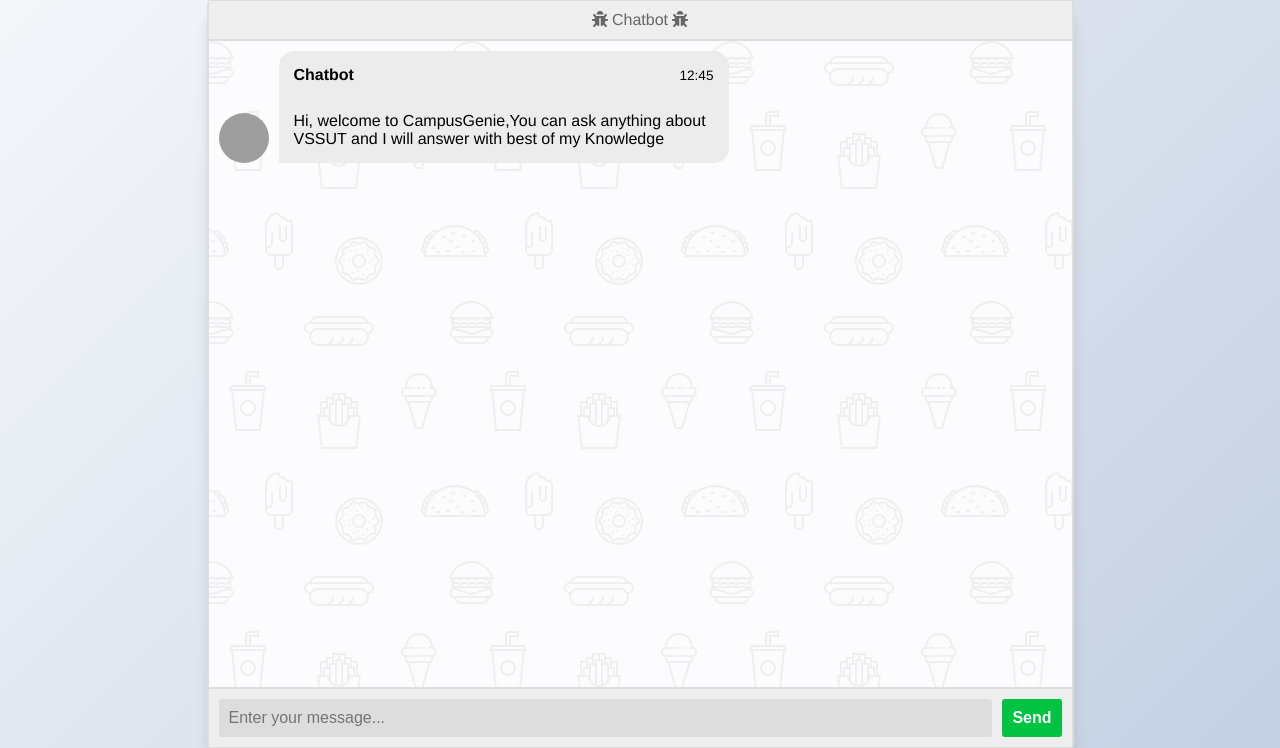
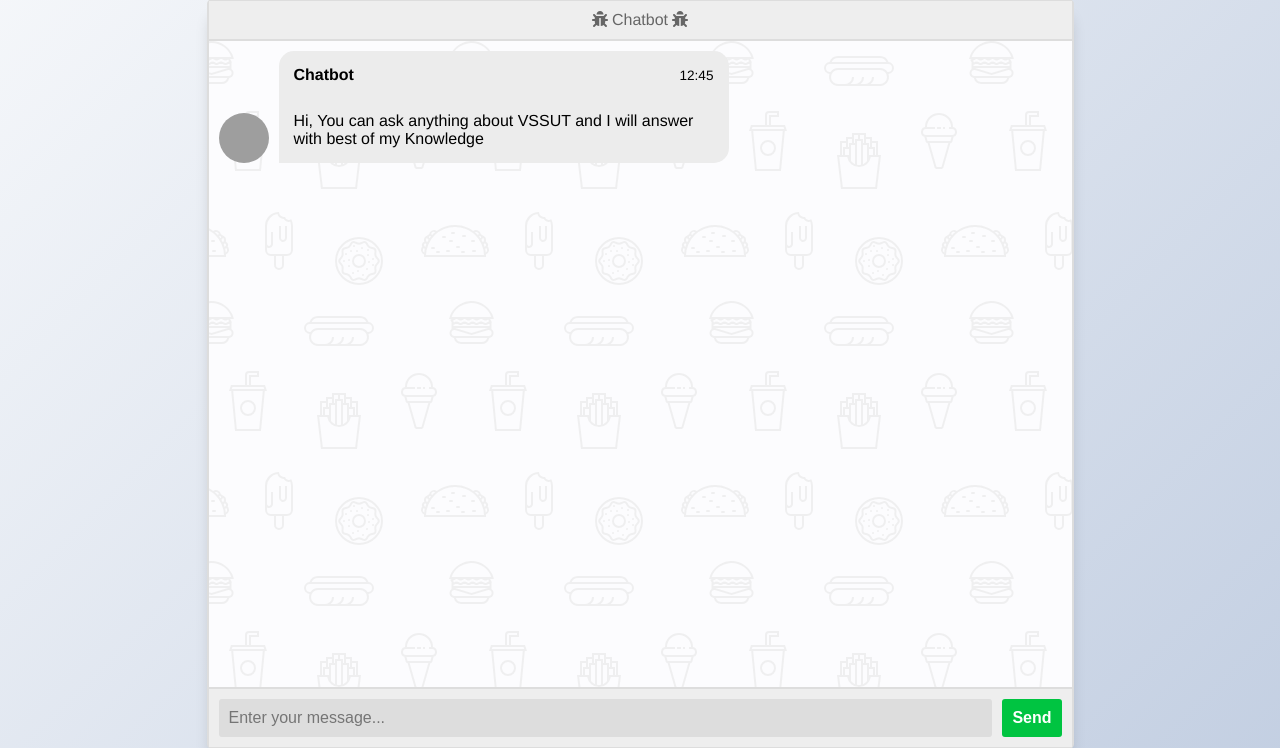
Before and after one commit to yogesh0127/CampusGenie, a Flask app: page / in a window 1280 px wide. Shown: the part 26-774 px from the top of the page. Run offline with Flask 3, Linux system fonts and the light colour scheme; parts of the project's set-up code (start-up, migrations or seed data) failed here and were passed over; some libraries are stand-ins or nearby versions; grey boxes are pictures that could not be loaded.

Commit message:
Update index.html

```diff
--- a/templates/index.html
+++ b/templates/index.html
@@ -31,7 +31,7 @@
           </div>
 
           <div class="msg-text">
-            Hi, welcome to CampusGenie,You can ask anything about VSSUT and I will answer with best of my Knowledge
+            Hi, You can ask anything about VSSUT and I will answer with best of my Knowledge
           </div>
         </div>
       </div>
@@ -55,7 +55,7 @@
     // Icons made by Freepik from www.flaticon.com
     const BOT_IMG = "https://upload.wikimedia.org/wikipedia/en/7/73/Logo_vssut.svg";
     const PERSON_IMG = "https://upload.wikimedia.org/wikipedia/commons/1/12/User_icon_2.svg";
-    const BOT_NAME = "    Campus Genie";
+    const BOT_NAME = "    Chatbot";
     const PERSON_NAME = "You";
 
     msgerForm.addEventListener("submit", event => {
```
